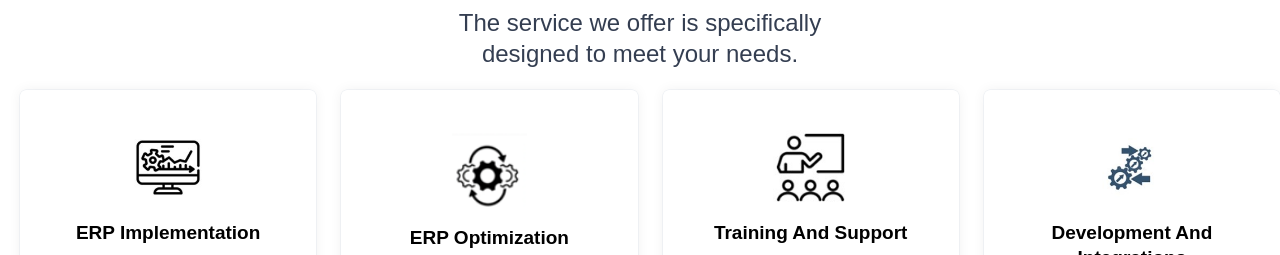
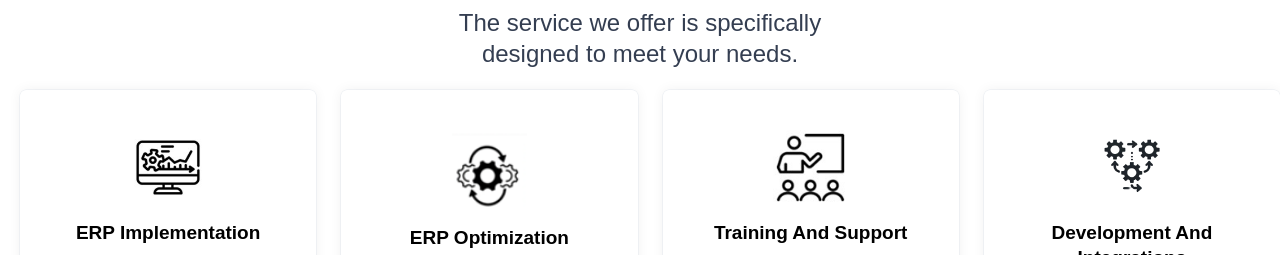
Before and after one commit to Gaurav9128/KurmaITServices, a plain HTML site: page index.html in a window 1280 px wide. Shown: the part 1540-1795 px from the top of the page. Drawn offline with nearby package versions, Linux system fonts and the light colour scheme; a web font is replaced by a local one.

Commit message:
Some small changes

```diff
--- a/index.html
+++ b/index.html
@@ -364,7 +364,7 @@
               <div class="service-card">
 
                 <form>
-                  <img src="./assets/images/De.jpg" class="form-image" alt="Image Description">
+                  <img src="./assets/images/Setting-removebg-preview.png" class="form-image" alt="Image Description">
                 </form>
 
                 <h3 style="font-family: 'General Sans', sans-serif;"  class="h4 card-title">Development And Integrations</h3>
```
Also changed, not shown: assets/images/3688287-200.png (added), assets/images/Setting-removebg-preview.png (added), assets/images/Setting.jpeg (added).
